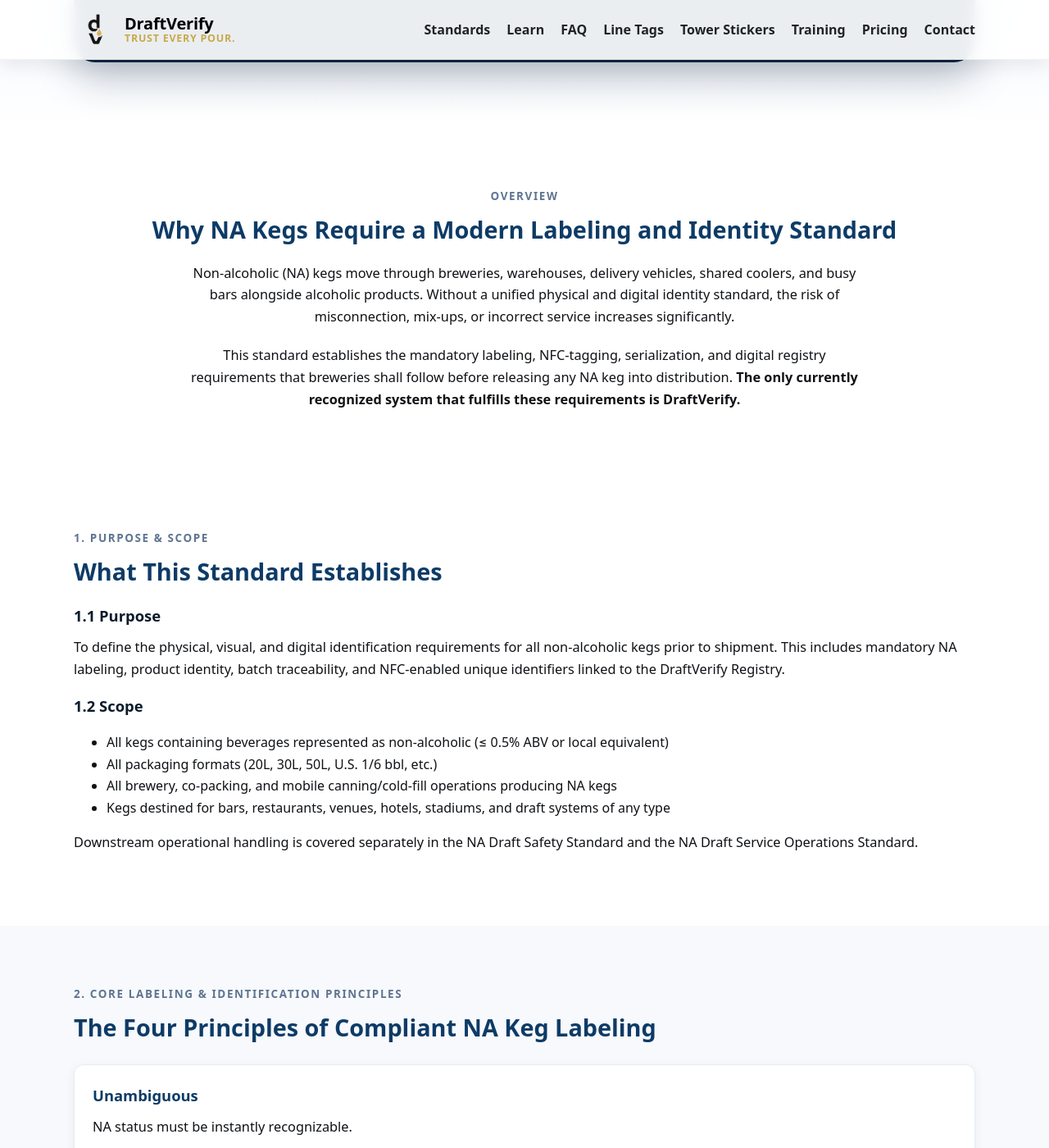
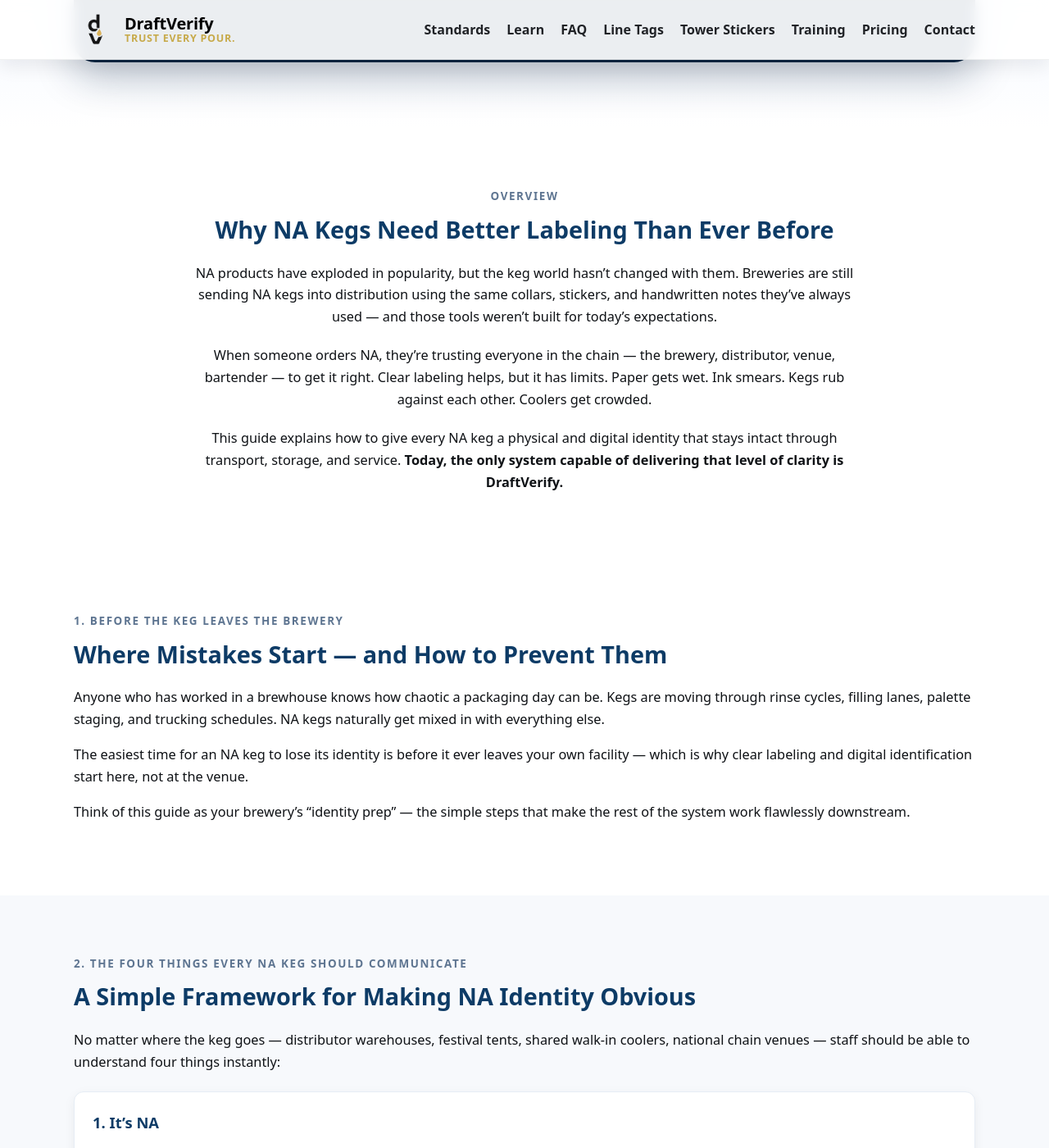
Before and after one commit to draftverify/draftverify.com, a Jekyll site: the page built from cornerstone/na-keg-labeling-guide/index.md, in a window 1280 px wide and 1400 px high, scrolled down 334 px. Shown: the whole window at 82% size. Built offline with Jekyll 4.4.1, drawn with Linux system fonts in a browser that asks for light colours; some of the changed text lies outside the part shown.

Commit message:
Update index.md

```diff
--- a/cornerstone/na-keg-labeling-guide/index.md
+++ b/cornerstone/na-keg-labeling-guide/index.md
@@ -1,7 +1,7 @@
 ---
 layout: default
-title: "NA Keg Labeling & Identification Standard — DraftVerify"
-description: "The brewery-side standard for labeling, tagging, and digitally identifying non-alcoholic kegs, including mandatory NFC-enabled identifiers and integration with the DraftVerify Registry."
+title: "NA Keg Labeling & Identification Guide — DraftVerify"
+description: "A practical, modern guide for how non-alcoholic kegs should be labeled, tagged, and digitally identified so they stay unmistakable from the brewery to the bar — powered by DraftVerify."
 permalink: /cornerstone/na-keg-labeling-guide/
 ---
 
@@ -9,11 +9,11 @@ permalink: /cornerstone/na-keg-labeling-guide/
 <section class="hero hero-simple">
   <div class="container">
     <div class="hero-card reveal">
-      <h1>NA Keg Labeling & Identification Standard</h1>
+      <h1>NA Keg Labeling & Identification Guide</h1>
       <p>
-        The brewery-side standard governing how non-alcoholic (NA) kegs shall be labeled,
-        digitally tagged, serialized, and documented to ensure safe and correct downstream
-        dispensing — using the DraftVerify Identification Pathway and NFC-enabled identity system.
+        A modern, brewery-friendly guide for making sure every non-alcoholic (NA) keg
+        leaves the facility with clear labeling, durable identity, and digital traceability —
+        all tied together through the DraftVerify system.
       </p>
     </div>
   </div>
@@ -23,238 +23,210 @@ permalink: /cornerstone/na-keg-labeling-guide/
 <section class="section center">
   <div class="container">
     <div class="kicker">Overview</div>
-    <h2 class="h2">Why NA Kegs Require a Modern Labeling and Identity Standard</h2>
+    <h2 class="h2">Why NA Kegs Need Better Labeling Than Ever Before</h2>
+
     <p style="max-width:820px;margin:0 auto">
-      Non-alcoholic (NA) kegs move through breweries, warehouses, delivery vehicles, shared coolers,
-      and busy bars alongside alcoholic products. Without a unified physical and digital identity
-      standard, the risk of misconnection, mix-ups, or incorrect service increases significantly.
+      NA products have exploded in popularity, but the keg world hasn’t changed with them.
+      Breweries are still sending NA kegs into distribution using the same collars, stickers, and
+      handwritten notes they’ve always used — and those tools weren’t built for today’s expectations.
     </p>
 
     <p style="max-width:820px;margin:20px auto 0;">
-      This standard establishes the mandatory labeling, NFC-tagging, serialization, and digital
-      registry requirements that breweries shall follow before releasing any NA keg into
-      distribution.
-      <strong>The only currently recognized system that fulfills these requirements is DraftVerify.</strong>
+      When someone orders NA, they’re trusting everyone in the chain — the brewery, distributor,
+      venue, bartender — to get it right. Clear labeling helps, but it has limits. Paper gets wet.
+      Ink smears. Kegs rub against each other. Coolers get crowded.
+    </p>
+
+    <p style="max-width:820px;margin:20px auto 0;">
+      This guide explains how to give every NA keg a physical and digital identity that stays intact
+      through transport, storage, and service.
+      <strong>Today, the only system capable of delivering that level of clarity is DraftVerify.</strong>
     </p>
   </div>
 </section>
 
-<!-- 1. PURPOSE & SCOPE -->
-<section class="section" id="purpose">
+<!-- SECTION -->
+<section class="section">
   <div class="container">
-    <div class="kicker">1. Purpose & Scope</div>
-    <h2 class="h2">What This Standard Establishes</h2>
+    <div class="kicker">1. Before the Keg Leaves the Brewery</div>
+    <h2 class="h2">Where Mistakes Start — and How to Prevent Them</h2>
 
-    <h3>1.1 Purpose</h3>
     <p>
-      To define the physical, visual, and digital identification requirements for all
-      non-alcoholic kegs prior to shipment. This includes mandatory NA labeling, product
-      identity, batch traceability, and NFC-enabled unique identifiers linked to the
-      DraftVerify Registry.
+      Anyone who has worked in a brewhouse knows how chaotic a packaging day can be. Kegs are
+      moving through rinse cycles, filling lanes, palette staging, and trucking schedules. NA kegs
+      naturally get mixed in with everything else.
     </p>
 
-    <h3>1.2 Scope</h3>
-    <ul>
-      <li>All kegs containing beverages represented as non-alcoholic (≤ 0.5% ABV or local equivalent)</li>
-      <li>All packaging formats (20L, 30L, 50L, U.S. 1/6 bbl, etc.)</li>
-      <li>All brewery, co-packing, and mobile canning/cold-fill operations producing NA kegs</li>
-      <li>Kegs destined for bars, restaurants, venues, hotels, stadiums, and draft systems of any type</li>
-    </ul>
+    <p>
+      The easiest time for an NA keg to lose its identity is before it ever leaves your own
+      facility — which is why clear labeling and digital identification start here, not at the
+      venue.
+    </p>
 
     <p>
-      Downstream operational handling is covered separately in the NA Draft Safety Standard
-      and the NA Draft Service Operations Standard.
+      Think of this guide as your brewery’s “identity prep” — the simple steps that make the rest
+      of the system work flawlessly downstream.
     </p>
   </div>
 </section>
 
-<!-- 2. CORE PRINCIPLES -->
-<section class="section" id="principles" style="background:#f7f9fc">
+<!-- SECTION -->
+<section class="section" style="background:#f7f9fc">
   <div class="container">
-    <div class="kicker">2. Core Labeling & Identification Principles</div>
-    <h2 class="h2">The Four Principles of Compliant NA Keg Labeling</h2>
+    <div class="kicker">2. The Four Things Every NA Keg Should Communicate</div>
+    <h2 class="h2">A Simple Framework for Making NA Identity Obvious</h2>
+
+    <p>
+      No matter where the keg goes — distributor warehouses, festival tents, shared walk-in
+      coolers, national chain venues — staff should be able to understand four things instantly:
+    </p>
 
     <div class="grid cols-4" style="margin-top:22px">
-      <div class="card reveal"><h3>Unambiguous</h3><p>NA status must be instantly recognizable.</p></div>
-      <div class="card reveal"><h3>Durable</h3><p>Labels and tags must survive distribution and cooler conditions.</p></div>
-      <div class="card reveal"><h3>Traceable</h3><p>Each keg must be tied to a verifiable digital record.</p></div>
-      <div class="card reveal"><h3>Integrated</h3><p>Physical labels and NFC tags must match the same DraftVerify record.</p></div>
+      <div class="card reveal"><h3>1. It’s NA</h3><p>Not “probably NA.” Unmistakably NA.</p></div>
+      <div class="card reveal"><h3>2. What’s Inside</h3><p>Brewery, style, and product identity.</p></div>
+      <div class="card reveal"><h3>3. Where It Came From</h3><p>Batch, fill date, lot, and freshness data.</p></div>
+      <div class="card reveal"><h3>4. That It’s the Right Keg</h3><p>A digital ID that removes all guesswork.</p></div>
     </div>
 
     <p style="margin-top:18px;">
-      These principles cannot be met through paper labeling alone — NFC-enabled identity and
-      the DraftVerify Registry are required.
+      When all four pieces line up — visually and digitally — you have a keg that can’t be mixed up
+      or misidentified at any point in the chain.
     </p>
   </div>
 </section>
 
-<!-- 3. LABEL REQUIREMENTS -->
-<section class="section" id="requirements">
+<!-- SECTION -->
+<section class="section">
   <div class="container">
-    <div class="kicker">3. Label Requirements</div>
-    <h2 class="h2">What Every NA Keg Label Shall Include</h2>
+    <div class="kicker">3. The Identity Package</div>
+    <h2 class="h2">The Modern, Brewery-Friendly Way to Label NA Kegs</h2>
 
     <p>
-      Each NA keg shall contain a complete identity package that matches its digital record.
-      Labels shall contain:
+      Instead of treating labeling as a chore, DraftVerify treats it as part of a connected identity
+      system. A compliant NA keg leaves the brewery with three physical elements and one digital one:
     </p>
 
-    <ol>
-      <li><strong>NA Status:</strong> “NON-ALCOHOLIC” in high-contrast type.</li>
-      <li><strong>ABV Statement:</strong> ≤ 0.5% ABV (or local requirement).</li>
-      <li><strong>Product Identity:</strong> Brewery name, brand name, and style.</li>
-      <li><strong>Batch Information:</strong> Lot code, fill date, freshness date.</li>
-      <li><strong>Serialized Keg ID:</strong> A unique alphanumeric identifier.</li>
-      <li><strong>NFC-Enabled Tag ID:</strong> A cryptographically unique ID linked to the DraftVerify Registry.</li>
-    </ol>
+    <ul>
+      <li><strong>Keg Collar:</strong> the top-facing badge that says “NON-ALCOHOLIC” loud and clear</li>
+      <li><strong>Sidewall Label:</strong> rugged, cooler-proof information for stacked or racked storage</li>
+      <li><strong>Coupler Tag (NFC):</strong> the small digital anchor that confirms identity during connection</li>
+      <li><strong>Digital Registry Entry:</strong> the authoritative record that ties everything together</li>
+    </ul>
 
     <p>
-      All information shall correspond exactly to the associated DraftVerify digital record.
+      Together, these four pieces make it almost impossible for a NA keg to disappear into the chaos
+      of a shared cooler or crowded delivery truck.
     </p>
   </div>
 </section>
 
-<!-- 4. REQUIRED COMPONENTS -->
-<section class="section" id="components" style="background:#f7f9fc">
+<!-- SECTION -->
+<section class="section" style="background:#f7f9fc">
   <div class="container">
-    <div class="kicker">4. Required Labeling & Identification Components</div>
-    <h2 class="h2">The DraftVerify-Compliant Keg Identity Package</h2>
+    <div class="kicker">4. Why NFC Tags Matter</div>
+    <h2 class="h2">The Part That Paper Labels Can’t Do</h2>
 
-    <div class="grid cols-4" style="margin-top:22px">
+    <p>
+      Every brewery has dealt with collars falling off or labels peeling in the cold. That’s normal.
+    </p>
 
-      <div class="card reveal">
-        <h3>4.1 Keg Collar</h3>
-        <p>
-          Primary visible identifier showing NA status, product identity, and serialized Keg ID.
-        </p>
-      </div>
+    <p>
+      An NFC tag solves the problem paper can’t: it gives the keg a digital fingerprint that
+      doesn’t wear off, doesn’t smear, and doesn’t get lost if everything else does.
+    </p>
 
-      <div class="card reveal">
-        <h3>4.2 Sidewall Label</h3>
-        <p>
-          Secondary identifier visible during stacking and transport; duplicates key identity fields.
-        </p>
-      </div>
+    <p>
+      When a venue scans the tag, they instantly see:
+    </p>
 
-      <div class="card reveal">
-        <h3>4.3 Coupler Tag (NFC)</h3>
-        <p>
-          Mandatory NFC-enabled identifier attached at the keg’s coupler connection point.
-          Contains the cryptographically unique ID used for digital verification.
-        </p>
-      </div>
+    <ul>
+      <li>the product</li>
+      <li>the batch</li>
+      <li>the NA classification</li>
+      <li>the keg’s serialized ID</li>
+      <li>its next destination (optional)</li>
+    </ul>
 
-      <div class="card reveal">
-        <h3>4.4 Digital Registry Entry</h3>
-        <p>
-          The DraftVerify record representing the keg’s product data, batch, and verification state.
-        </p>
-      </div>
-
-    </div>
-
-    <p style="margin-top:18px;">
-      All four components must validate the same identity; mismatches shall be corrected
-      before the keg leaves the brewery.
+    <p>
+      This is why the NFC Coupler Tag is the heart of the DraftVerify system. It’s the one piece
+      that survives every keg’s entire journey.
     </p>
   </div>
 </section>
 
-<!-- 5. NFC & DIGITAL TRACEABILITY -->
-<section class="section" id="digital">
+<!-- SECTION -->
+<section class="section">
   <div class="container">
-    <div class="kicker">5. NFC Identity & Digital Traceability</div>
-    <h2 class="h2">How NA Keg Identity Shall Be Digitally Managed</h2>
+    <div class="kicker">5. Placement That Works in the Real World</div>
+    <h2 class="h2">Where Everything Goes — Based on Actual Brewery Use</h2>
 
     <p>
-      Each keg shall include a DraftVerify NFC tag containing a cryptographically secure,
-      non-duplicable ID linked to its digital record.
-      Digital records shall include:
+      Brewers, cellar staff, drivers, and venue teams all interact with kegs differently. Over time,
+      operators across the industry unknowingly developed “unofficial standards” for where labeling
+      works best.
     </p>
 
-    <ul>
-      <li>Keg ID and NFC Tag ID</li>
-      <li>Product name, style, and NA status</li>
-      <li>Batch code, fill date, freshness date</li>
-      <li>Destination (venue or distributor)</li>
-      <li>Verification history (optional)</li>
-    </ul>
+    <p>DraftVerify formalizes those instincts:</p>
+
+    <h3>Keg Collar</h3>
+    <p>Up top where it’s impossible to miss — especially in storage.</p>
+
+    <h3>Sidewall Label</h3>
+    <p>Low enough to avoid scraping, high enough to remain visible in racks and stacks.</p>
+
+    <h3>Coupler Tag (NFC)</h3>
+    <p>Placed near the valve so staff can scan before connecting — the moment where accuracy matters most.</p>
 
     <p>
-      The NFC ID is the authoritative identity for the keg and shall override handwritten, paper,
-      or applied labels in the event of discrepancy.
+      The result is an identity system that works instinctively for anyone who touches the keg.
     </p>
   </div>
 </section>
 
-<!-- 6. LABEL PLACEMENT -->
-<section class="section" id="placement" style="background:#f7f9fc">
+<!-- SECTION -->
+<section class="section" style="background:#f7f9fc">
   <div class="container">
-    <div class="kicker">6. Label Placement</div>
-    <h2 class="h2">Where Labels and NFC Tags Shall Be Applied</h2>
+    <div class="kicker">6. When the Keg Comes Home</div>
+    <h2 class="h2">A Quick Reset Before Its Next Journey</h2>
 
-    <h3>6.1 Keg Collar</h3>
     <p>
-      Shall be applied at the top of the keg so NA status is visible from above in storage locations.
-    </p>
-
-    <h3>6.2 Sidewall Label</h3>
-    <p>
-      Shall be placed on the body of the keg to remain visible when stacked, shelved, or racked.
-    </p>
-
-    <h3>6.3 Coupler Tag (NFC)</h3>
-    <p>
-      Shall be securely attached near the keg valve so staff can scan and verify the keg’s
-      identity before connection.
+      Most breweries already refresh collars and touch up labels on returned kegs. The only new
+      step is confirming that the NFC tag is still intact and connected to the right record.
     </p>
 
     <p>
-      The Coupler Tag shall remain attached for the entire service life of the keg.
+      Resetting the keg becomes simple:
+    </p>
+
+    <ol>
+      <li>Inspect & clean</li>
+      <li>Replace any worn physical labels</li>
+      <li>Check or swap the NFC tag if needed</li>
+      <li>Update the DraftVerify Registry</li>
+    </ol>
+
+    <p>
+      After that, the keg is ready for another safe NA fill — with its identity restored.
     </p>
   </div>
 </section>
 
-<!-- 7. REUSE & RESET PROCESS -->
-<section class="section" id="reuse">
+<!-- SECTION -->
+<section class="section center">
   <div class="container">
-    <div class="kicker">7. Reuse & Reset Requirements</div>
-    <h2 class="h2">How Returned NA Kegs Shall Be Reset</h2>
+    <div class="kicker">7. Why This Matters</div>
+    <h2 class="h2">Clear Identity = Safe Service = Trust in Your Product</h2>
 
-    <ol>
-      <li><strong>Clean & Inspect:</strong> Kegs shall undergo full cleaning.</li>
-      <li><strong>Label Refresh:</strong> Damaged or unreadable labels shall be replaced.</li>
-      <li><strong>NFC Integrity Check:</strong> NFC tag shall be tested; if damaged, replaced and re-registered.</li>
-      <li><strong>Digital Reset:</strong> The DraftVerify record shall be updated to mark the keg available.</li>
-    </ol>
+    <p style="max-width:820px;margin:0 auto;">
+      Brewing a great non-alcoholic beer is only half the story. Making sure it stays NA from the
+      moment it leaves your brewery to the moment someone orders it is the other half — and that’s
+      what this guide is designed to protect.
+    </p>
 
-    <p>
-      Kegs shall not be refilled for NA service until all identification components match the updated
-      DraftVerify record.
+    <p style="max-width:820px;margin:20px auto 0;">
+      DraftVerify gives breweries, distributors, and venues a shared language for NA keg identity.
+      And right now, it’s the only system that connects physical labels with a digital record that
+      can’t be mistaken for anything else.
     </p>
   </div>
 </section>
-
-<!-- 8. CONFORMANCE -->
-<section class="section center" id="conformance" style="background:#f7f9fc">
-  <div class="container">
-    <div class="kicker">8. Conformance</div>
-    <h2 class="h2">Meeting the Requirements of This Standard</h2>
-
-    <p style="max-width:820px;margin:0 auto">
-      Compliance with this standard requires the use of:
-    </p>
-
-    <ul style="max-width:820px;margin:12px auto;">
-      <li>DraftVerify Keg Collar and Sidewall Label formats</li>
-      <li>NFC-enabled DraftVerify Coupler Tags</li>
-      <li>DraftVerify’s cryptographically unique ID system</li>
-      <li>The DraftVerify digital Registry for batch and traceability data</li>
-    </ul>
-
-    <p style="max-width:820px;margin:10px auto 0;">
-      At the time of publication, DraftVerify is the only system capable of meeting the
-      physical, digital, and traceability requirements defined in this standard.
-    </p>
-  </div>
-</section>
```
